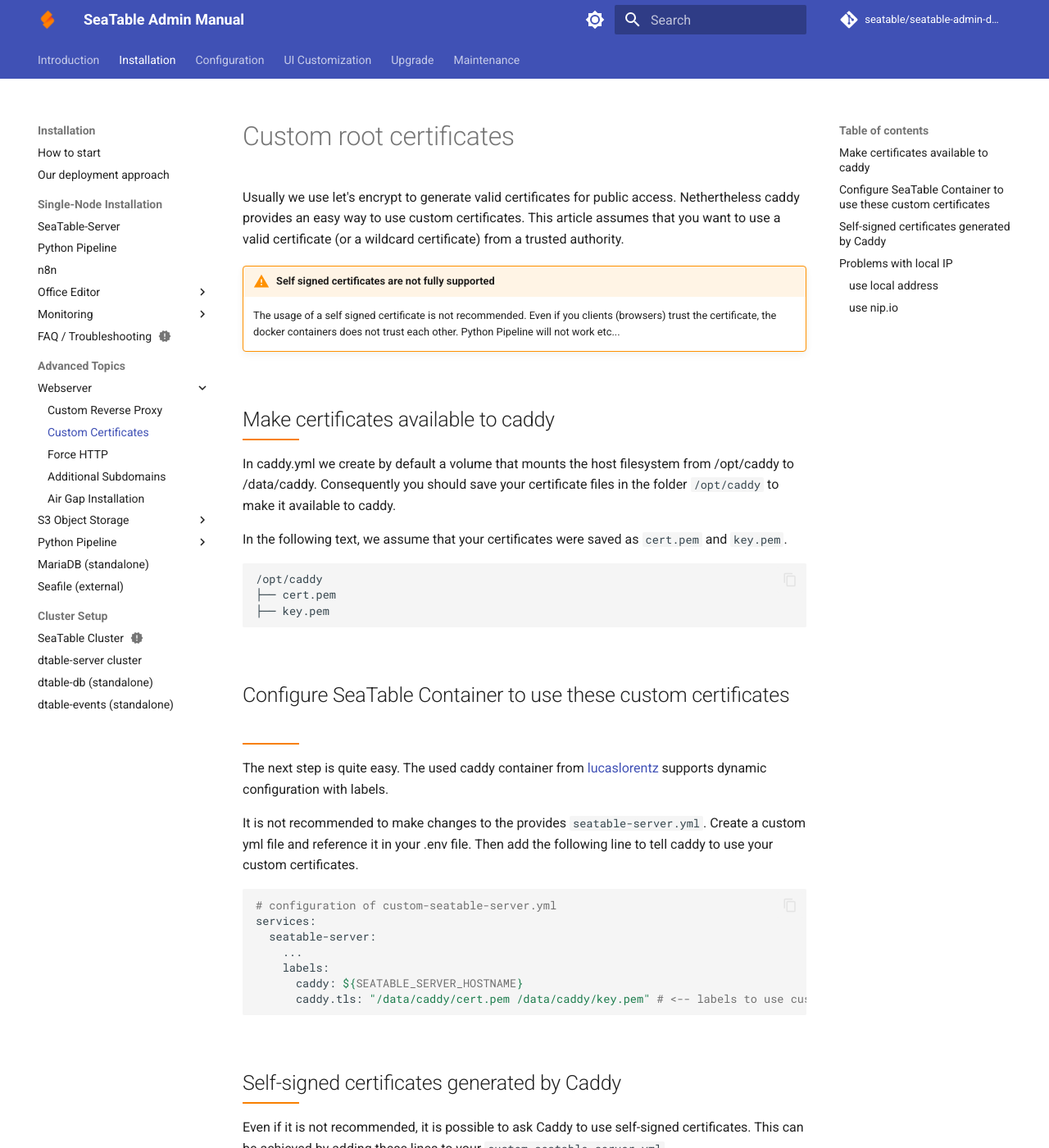
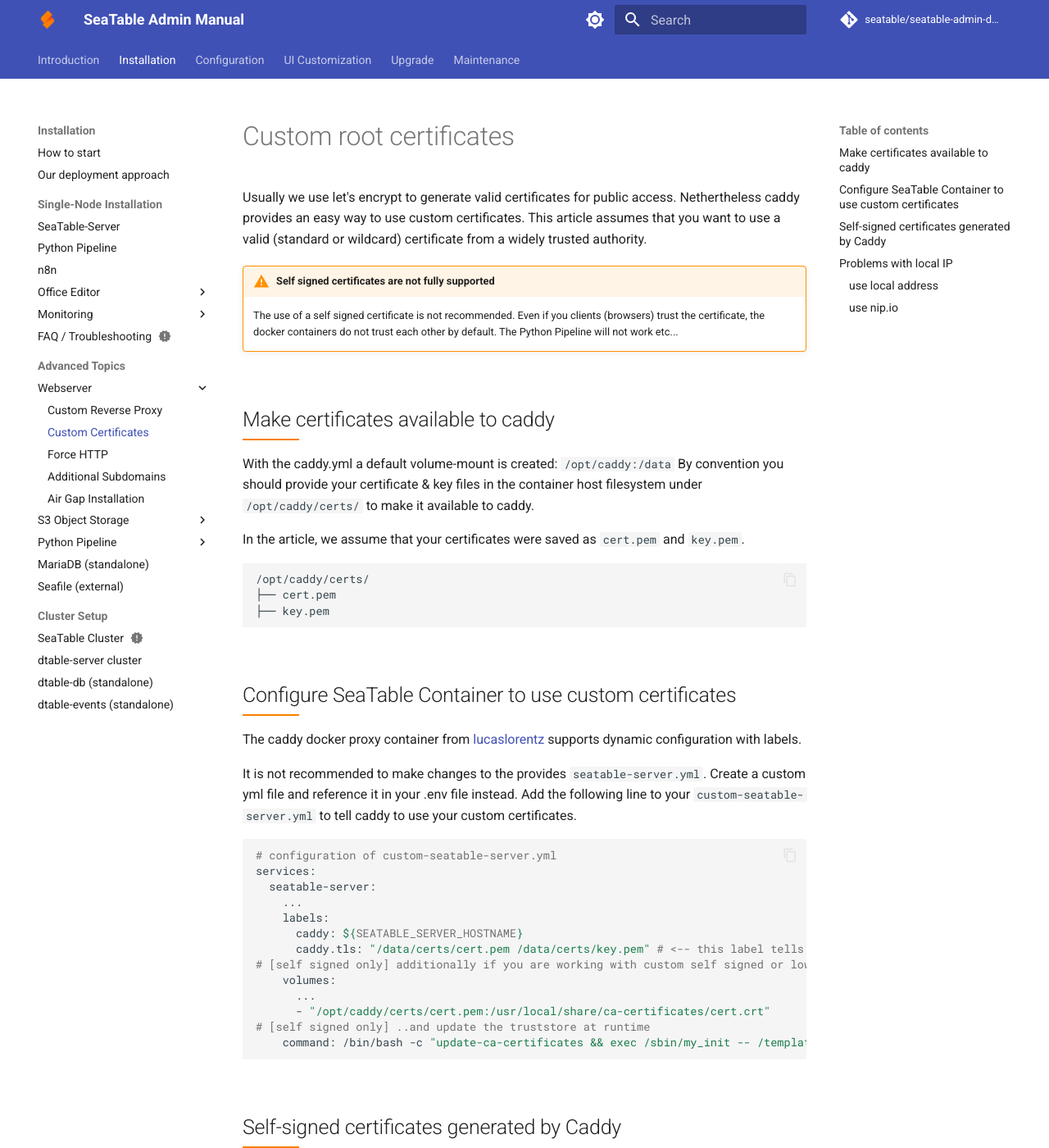
Before and after one commit to seatable/seatable-admin-docs, an MkDocs documentation site: the page built from docs/installation-rework/advanced/custom_certificates.md, in a window 1280 px wide and 1400 px high. Shown: the whole window at 82% size. Built offline with MkDocs 1.6.1 and Material for MkDocs 9.7.7, drawn with Linux system fonts in a browser that asks for light colours; comment, search, counter and statistics services are not loaded; some of the changed text lies outside the part shown.

Commit message:
cert test

````diff
--- a/docs/installation-rework/advanced/custom_certificates.md
+++ b/docs/installation-rework/advanced/custom_certificates.md
@@ -1,28 +1,30 @@
 # Custom root certificates
 
-Usually we use let's encrypt to generate valid certificates for public access. Nethertheless caddy provides an easy way to use custom certificates. This article assumes that you want to use a valid certificate (or a wildcard certificate) from a trusted authority.
+Usually we use let's encrypt to generate valid certificates for public access. Nethertheless caddy provides an easy way to use custom certificates. This article assumes that you want to use a valid (standard or wildcard) certificate from a widely trusted authority.
 
 !!! warning "Self signed certificates are not fully supported"
 
-    The usage of a self signed certificate is not recommended. Even if you clients (browsers) trust the certificate, the docker containers does not trust each other. Python Pipeline will not work etc...
+    The use of a self signed certificate is not recommended. Even if you clients (browsers) trust the certificate, the docker containers do not trust each other by default. The Python Pipeline will not work etc...
 
 ## Make certificates available to caddy
 
-In caddy.yml we create by default a volume that mounts the host filesystem from /opt/caddy to /data/caddy. Consequently you should save your certificate files in the folder `/opt/caddy` to make it available to caddy.
+With the caddy.yml a default volume-mount is created: `/opt/caddy:/data`
+By convention you should provide your certificate & key files in the container host filesystem under `/opt/caddy/certs/` to make it available to caddy.
 
-In the following text, we assume that your certificates were saved as `cert.pem` and `key.pem`.
+In the article, we assume that your certificates were saved as `cert.pem` and `key.pem`.
 
 ```bash
-/opt/caddy
+/opt/caddy/certs/
 ├── cert.pem
 ├── key.pem
 ```
 
-## Configure SeaTable Container to use these custom certificates
+## Configure SeaTable Container to use custom certificates
 
-The next step is quite easy. The used caddy container from [lucaslorentz](https://github.com/lucaslorentz/caddy-docker-proxy) supports dynamic configuration with labels.
+The caddy docker proxy container from [lucaslorentz](https://github.com/lucaslorentz/caddy-docker-proxy) supports dynamic configuration with labels.
 
-It is not recommended to make changes to the provides `seatable-server.yml`. Create a custom yml file and reference it in your .env file. Then add the following line to tell caddy to use your custom certificates.
+It is not recommended to make changes to the provides `seatable-server.yml`. Create a custom yml file and reference it in your .env file instead.
+Add the following line to your `custom-seatable-server.yml` to tell caddy to use your custom certificates.
 
 ```bash
 # configuration of custom-seatable-server.yml
@@ -31,12 +33,18 @@
     ...
     labels:
       caddy: ${SEATABLE_SERVER_HOSTNAME}
-      caddy.tls: "/data/caddy/cert.pem /data/caddy/key.pem" # <-- labels to use custom certificates
+      caddy.tls: "/data/certs/cert.pem /data/certs/key.pem" # <-- this label tells caddy to use custom certificates !the order is important
+# [self signed only] additionally if you are working with custom self signed or low trust certificates you need to add them to the truststore..
+    volumes:
+      ...
+      - "/opt/caddy/certs/cert.pem:/usr/local/share/ca-certificates/cert.crt"
+# [self signed only] ..and update the truststore at runtime
+    command: /bin/bash -c "update-ca-certificates && exec /sbin/my_init -- /templates/enterpoint.sh"
 ```
 
 ## Self-signed certificates generated by Caddy
 
-Even if it is not recommended, it is possible to ask Caddy to use self-signed certificates.
+Even if it is not recommended, it is possible to ask Caddy to use auto generated self-signed certificates.
 This can be achieved by adding these lines to your `custom-seatable-server.yml`.
 
 ```bash
````
